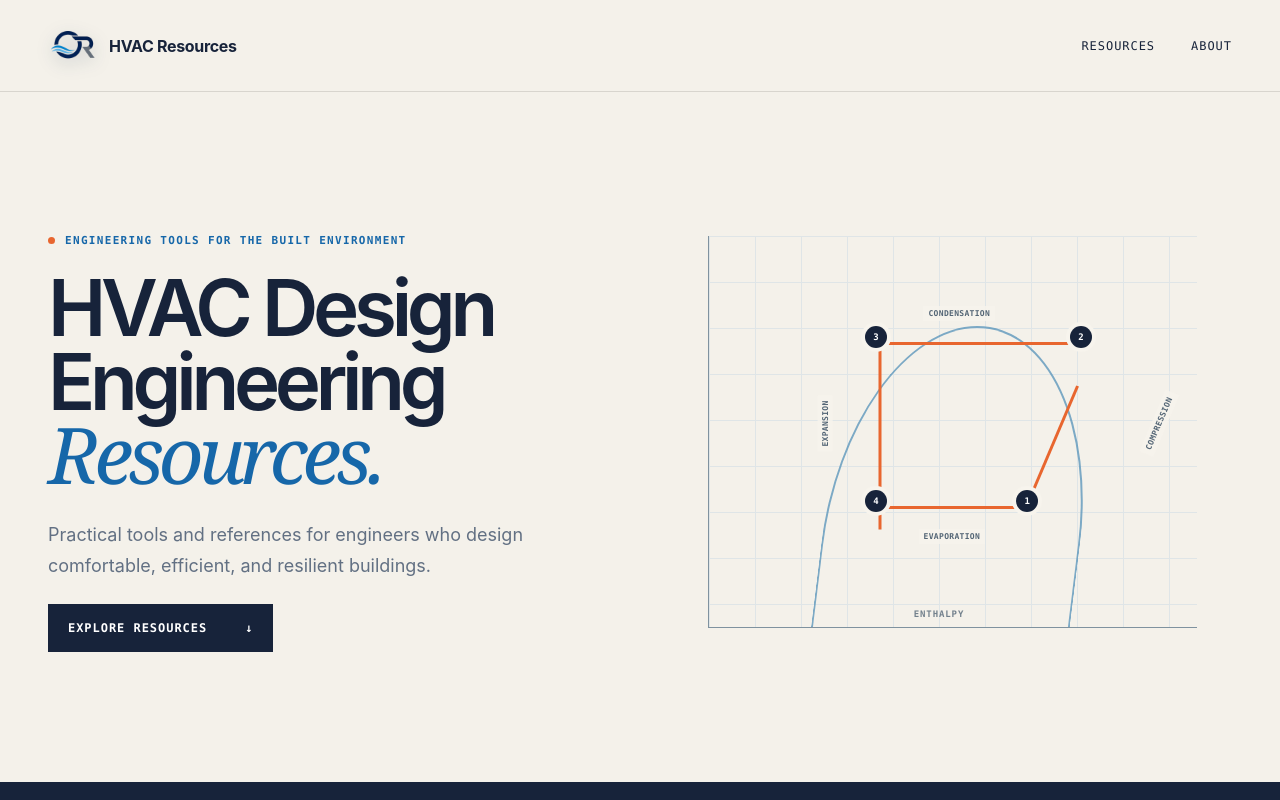
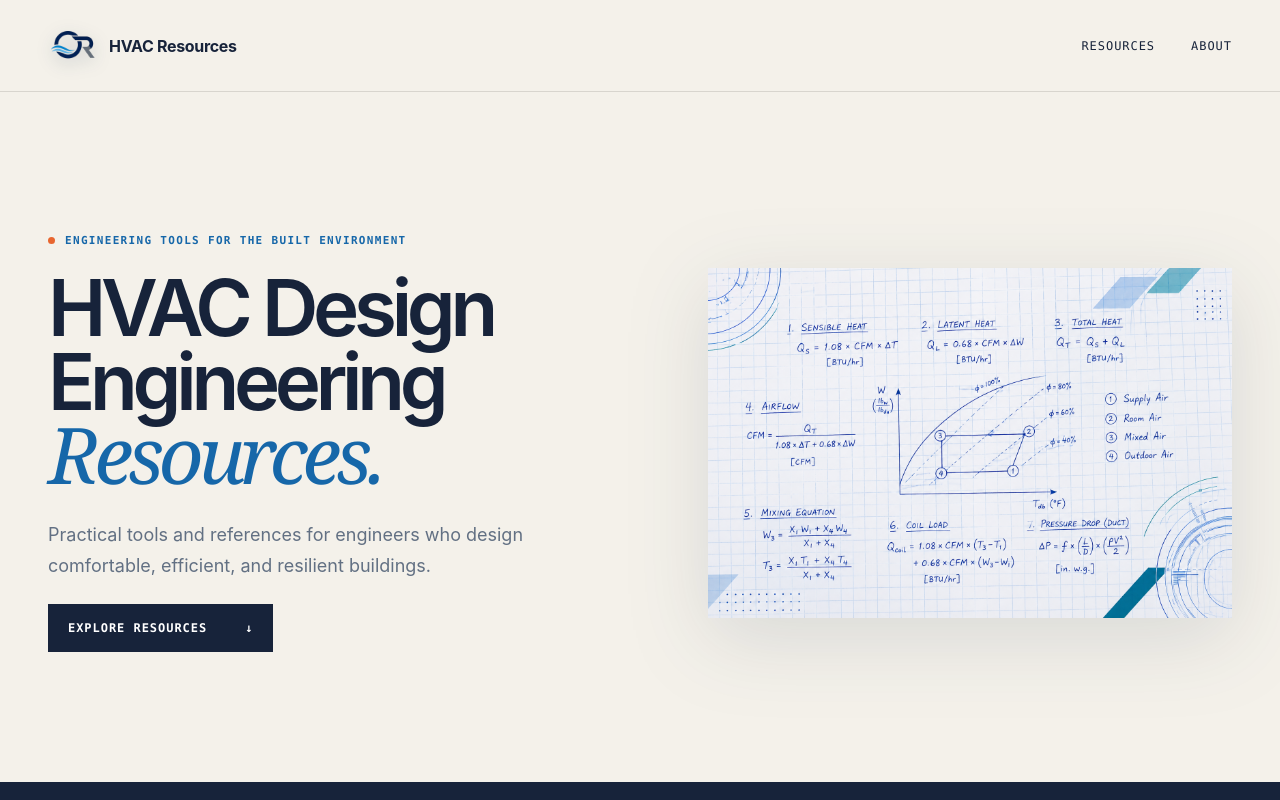
Before and after one commit to omarrojas-web/hvac-design-engineering-resources, a Next.js app: page / in a window 1280 px wide. Shown: the top 800 px of the page. Built offline with nearby package versions, Linux system fonts and the light colour scheme.

Commit message:
Use HVAC equations hero artwork

```diff
--- a/app/globals.css
+++ b/app/globals.css
@@ -21,8 +21,8 @@ h1 em,h2 em { color:var(--blue); font-family:Georgia, serif; font-weight:400; }
 .intro { max-width:570px; color:#627083; font-size:18px; line-height:1.7; }
 .primaryButton { margin-top:22px; display:inline-flex; align-items:center; gap:38px; padding:17px 20px; background:var(--ink); color:white; font:600 12px var(--font-geist-mono); text-transform:uppercase; letter-spacing:.08em; transition:.2s; }
 .primaryButton:hover { background:var(--blue); transform:translateY(-2px); }
-.heroGraphic { position:relative; height:470px; }
-.phHero .phChart { position:absolute; inset:28px 35px 50px 0; width:auto; min-height:0; aspect-ratio:auto; }
+.heroGraphic { position:relative; height:470px; display:grid; place-items:center; }
+.heroArtwork { display:block; width:100%; height:100%; object-fit:contain; filter:drop-shadow(0 20px 40px #17304d20); }
 .chartGrid { position:absolute; inset:28px 35px 50px 0; border-left:1px solid #9ea8b2; border-bottom:1px solid #9ea8b2; background-image:linear-gradient(#d9e0e4 1px,transparent 1px),linear-gradient(90deg,#d9e0e4 1px,transparent 1px); background-size:48px 48px; overflow:hidden; }
 .curve { position:absolute; width:110%; height:88%; left:-10%; bottom:-56%; border:2px solid var(--blue2); border-left-color:transparent; border-bottom-color:transparent; border-radius:50%; transform:rotate(-19deg); }
 .c2 { bottom:-43%; transform:rotate(-21deg); opacity:.8 }.c3{bottom:-28%;transform:rotate(-23deg);opacity:.6}.c4{bottom:-12%;transform:rotate(-25deg);opacity:.4}
@@ -42,16 +42,10 @@ h1 em,h2 em { color:var(--blue); font-family:Georgia, serif; font-weight:400; }
 .cardIndex { padding:30px 0 0 28px; font:600 11px var(--font-geist-mono); color:#83909c; }
 .miniChart { display:grid; place-items:center; padding:54px 50px 54px 10px; overflow:hidden; }
 .miniChart img { display:block; width:100%; height:auto; border:1px solid #d3dbe0; background:#fff; box-shadow:0 16px 38px #1b2a3d18; }
-.phChart { position:relative; width:100%; aspect-ratio:1.55; min-height:270px; border-left:1px solid #7f929f; border-bottom:1px solid #7f929f; background-image:linear-gradient(#dfe5e7 1px,transparent 1px),linear-gradient(90deg,#dfe5e7 1px,transparent 1px);background-size:46px 46px;overflow:hidden }
-.phAxis { position:absolute; font:600 9px var(--font-geist-mono); letter-spacing:.1em; color:#73818d; text-transform:uppercase; }.phPressure{left:-34px;top:45%;transform:rotate(-90deg)}.phEnthalpy{left:42%;bottom:8px}
-.phDome { position:absolute; left:23%; bottom:-35%; width:53%; height:112%; border:2px solid #4e8eb7; border-bottom:0; border-radius:50% 50% 0 0; transform:skewX(-7deg); opacity:.72 }
-.cycleLine { position:absolute; height:3px; background:var(--orange); transform-origin:left center; z-index:2 }.compression{left:65%;top:69%;width:27%;transform:rotate(-67deg)}.condensation{left:35%;top:27%;width:40%}.expansion{left:35%;top:27%;width:38%;transform:rotate(90deg)}.evaporation{left:35%;top:69%;width:30%}
-.cyclePoint { position:absolute; z-index:3; width:22px;height:22px;border-radius:50%;display:grid;place-items:center;background:var(--ink);color:#fff;font:700 9px var(--font-geist-mono);font-style:normal;box-shadow:0 0 0 4px #f7f4ed }.pointOne{left:63%;top:65%}.pointTwo{left:74%;top:23%}.pointThree{left:32%;top:23%}.pointFour{left:32%;top:65%}
-.cycleLabel { position:absolute; z-index:3; padding:3px 5px; background:#f7f4edd9; color:#536575; font:600 8px var(--font-geist-mono); letter-spacing:.04em; text-transform:uppercase }.labelCompression{right:1%;top:46%;transform:rotate(-67deg)}.labelCondensation{left:44%;top:18%}.labelExpansion{left:18%;top:46%;transform:rotate(-90deg)}.labelEvaporation{left:43%;top:75%}
 .cardCopy { border-left:1px solid var(--line); padding:56px 54px; display:flex; flex-direction:column; align-items:flex-start; }.status{font:600 10px var(--font-geist-mono);letter-spacing:.1em;text-transform:uppercase;color:var(--blue);display:flex;align-items:center;gap:8px}.status span{width:7px;height:7px;border-radius:50%;background:#31a46c}.cardCopy h3{font-size:38px;line-height:1.05;letter-spacing:-.045em;margin:24px 0}.cardCopy>p:not(.status){color:#637184;line-height:1.65;font-size:15px}.launch{margin-top:auto;display:flex;gap:14px;border-bottom:1px solid var(--ink);padding-bottom:5px;font:650 11px var(--font-geist-mono);letter-spacing:.08em;text-transform:uppercase}
 .comingSoon { margin-top:70px; }.comingSoon>p{font:600 10px var(--font-geist-mono);letter-spacing:.11em;color:#77869b}.futureGrid{display:grid;grid-template-columns:repeat(2,1fr);border-top:1px solid #354154}.futureGrid article{padding:28px 25px;border-right:1px solid #354154}.futureGrid span,.futureGrid p{font:500 10px var(--font-geist-mono);color:#77869b}.futureGrid h3{margin:38px 0 12px;font-size:20px}
 .about { max-width:1224px; margin:auto; padding:120px 0; display:grid; grid-template-columns:1fr 2.3fr; gap:70px; }.about .sectionNumber{color:var(--blue)}.about h2{margin:0 0 35px}.about>div>p{max-width:640px;color:#657286;font-size:18px;line-height:1.8}.about strong{color:var(--ink)}
 footer { max-width:1320px; margin:auto; padding:34px 48px; border-top:1px solid var(--line); display:flex; align-items:center; justify-content:space-between; gap:25px; font:500 10px var(--font-geist-mono); color:#687587; text-transform:uppercase; letter-spacing:.05em; }footer .wordmark{color:var(--ink);text-transform:none;font-family:var(--font-geist-sans);font-size:14px}footer .brandLogo{width:40px;height:40px}footer a{color:var(--blue)}
 @media(max-width:850px){.nav{height:76px;padding:0 22px}.navLinks{gap:18px}.hero{grid-template-columns:1fr;padding:70px 22px 60px;gap:45px}.heroGraphic{height:360px}.resources{padding:80px 22px}.sectionHead{display:block}.sectionHead>p{margin-top:28px}.featureCard{grid-template-columns:44px 1fr}.miniChart{grid-column:2;padding:30px 25px 0 0}.cardCopy{grid-column:1/3;border-left:0;border-top:1px solid var(--line);padding:35px}.futureGrid{grid-template-columns:1fr}.futureGrid article{border-right:0;border-bottom:1px solid #354154}.about{padding:80px 22px;grid-template-columns:1fr;gap:25px}footer{padding:30px 22px;align-items:flex-start;flex-direction:column}.diagramLabel.side{right:-8px}}
-@media(max-width:520px){.navLinks a:last-child{display:none}.hero{min-height:auto}.heroGraphic{height:300px}.metricCard{width:175px}.featureCard{display:block}.cardIndex{padding:25px}.miniChart{padding:0 25px 30px}.phChart{min-height:210px}.cardCopy{padding:32px 25px}.sectionHead h2,.about h2{font-size:42px}.resources{padding-top:70px}}
+@media(max-width:520px){.navLinks a:last-child{display:none}.hero{min-height:auto}.heroGraphic{height:300px}.metricCard{width:175px}.featureCard{display:block}.cardIndex{padding:25px}.miniChart{padding:0 25px 30px}.cardCopy{padding:32px 25px}.sectionHead h2,.about h2{font-size:42px}.resources{padding-top:70px}}
 @media(prefers-reduced-motion:reduce){html{scroll-behavior:auto}.featureCard,.primaryButton{transition:none}}
--- a/app/page.tsx
+++ b/app/page.tsx
@@ -3,28 +3,6 @@ const PSYCHRO_URL =
 
 function ArrowIcon() {
   return <span aria-hidden="true">↗</span>;
-}
-
-function PressureEnthalpyChart() {
-  return (
-    <div className="phChart">
-      <span className="phAxis phPressure">Pressure</span>
-      <span className="phAxis phEnthalpy">Enthalpy</span>
-      <span className="phDome" />
-      <span className="cycleLine compression" />
-      <span className="cycleLine condensation" />
-      <span className="cycleLine expansion" />
-      <span className="cycleLine evaporation" />
-      <i className="cyclePoint pointOne">1</i>
-      <i className="cyclePoint pointTwo">2</i>
-      <i className="cyclePoint pointThree">3</i>
-      <i className="cyclePoint pointFour">4</i>
-      <small className="cycleLabel labelCompression">Compression</small>
-      <small className="cycleLabel labelCondensation">Condensation</small>
-      <small className="cycleLabel labelExpansion">Expansion</small>
-      <small className="cycleLabel labelEvaporation">Evaporation</small>
-    </div>
-  );
 }
 
 export default function Home() {
@@ -54,8 +32,12 @@ export default function Home() {
           </a>
         </div>
 
-        <div className="heroGraphic phHero" role="img" aria-label="Basic pressure-enthalpy chart showing a four-stage refrigeration cycle">
-          <PressureEnthalpyChart />
+        <div className="heroGraphic">
+          <img
+            className="heroArtwork"
+            src="/hvac-equations.png"
+            alt="HVAC engineering equations and psychrometric process diagram"
+          />
         </div>
       </section>
 
```
Also changed, not shown: public/hvac-equations.png (added).
